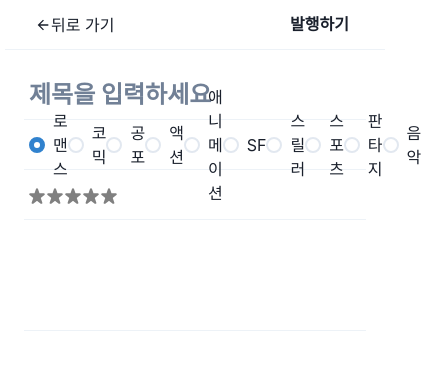
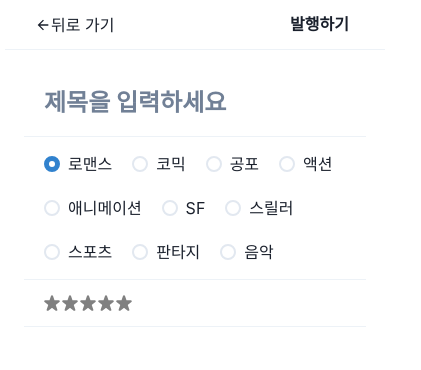
Before and after one commit to suyeon1218/review_page, a React (Vite) app: page /write in a window 390 px wide. Shown: the top 370 px of the page, 421 px wide, since content can reach past the window. Built offline with nearby package versions, Linux system fonts and the light colour scheme; a web font is replaced by a local one.

Commit message:
style: EditorPage 모바일 반응형 스타일 추가하기

```diff
--- a/src/components/InputCategory/index.style.ts
+++ b/src/components/InputCategory/index.style.ts
@@ -1,8 +1,13 @@
-import { RadioGroup } from '@chakra-ui/react';
+import { Radio, RadioGroup } from '@chakra-ui/react';
 import styled from '@emotion/styled';
 
 export const StyledRadioGroup = styled(RadioGroup)`
   width: 100%;
   display: flex;
-  justify-content: space-between;
+  gap: 20px;
+  flex-wrap: wrap;
 `;
+
+export const StyledRadio = styled(Radio)`
+  flex-shrink: 0;
+`;
--- a/src/components/InputCategory/index.tsx
+++ b/src/components/InputCategory/index.tsx
@@ -1,4 +1,3 @@
-import { Radio } from '@chakra-ui/react';
 import { Controller, useFormContext } from 'react-hook-form';
 import { MOVIE_CATEGORY } from '~/constants';
 import { MovieCategory } from '~/types';
@@ -20,11 +19,11 @@ const InputCategory = ({ defaultValue = 'ROMANCE' }: InputCategoryProps) => {
           defaultValue={defaultValue}
           onChange={onChange}>
           {Object.entries(MOVIE_CATEGORY).map(([key, value]) => (
-            <Radio
+            <S.StyledRadio
               key={key}
               value={key}>
               {value}
-            </Radio>
+            </S.StyledRadio>
           ))}
         </S.StyledRadioGroup>
       )}
--- a/src/components/Rating/index.style.ts
+++ b/src/components/Rating/index.style.ts
@@ -4,3 +4,9 @@ export const Container = styled.div`
   display: flex;
   gap: 2px;
 `;
+
+export const IconContainer = styled.span`
+  display: flex;
+  justify-content: center;
+  align-items: center;
+`;
--- a/src/components/Rating/index.tsx
+++ b/src/components/Rating/index.tsx
@@ -14,7 +14,7 @@ const Rating = ({ value = 0, readonly = true }: RatingProps) => {
   const handleClickIcon = (event: MouseEvent<HTMLDivElement>) => {
     if (readonly) return;
     if (event.target instanceof Element) {
-      const $span = event.target.closest('span') as HTMLSpanElement;
+      const $span = event.target.closest('S.IconContainer') as HTMLSpanElement;
       const { rating } = $span.dataset;
 
       if (rating) {
@@ -25,21 +25,21 @@ const Rating = ({ value = 0, readonly = true }: RatingProps) => {
 
   return (
     <S.Container onClick={handleClickIcon}>
-      <span data-rating={1}>
+      <S.IconContainer data-rating={1}>
         <StarIcon color={rating > 0 ? 'yellow.300' : 'gray'} />
-      </span>
-      <span data-rating={2}>
+      </S.IconContainer>
+      <S.IconContainer data-rating={2}>
         <StarIcon color={rating > 1 ? 'yellow.300' : 'gray'} />
-      </span>
-      <span data-rating={3}>
+      </S.IconContainer>
+      <S.IconContainer data-rating={3}>
         <StarIcon color={rating > 2 ? 'yellow.300' : 'gray'} />
-      </span>
-      <span data-rating={4}>
+      </S.IconContainer>
+      <S.IconContainer data-rating={4}>
         <StarIcon color={rating > 3 ? 'yellow.300' : 'gray'} />
-      </span>
-      <span data-rating={5}>
+      </S.IconContainer>
+      <S.IconContainer data-rating={5}>
         <StarIcon color={rating > 4 ? 'yellow.300' : 'gray'} />
-      </span>
+      </S.IconContainer>
     </S.Container>
   );
 };
--- a/src/pages/EditorPage/index.style.ts
+++ b/src/pages/EditorPage/index.style.ts
@@ -47,16 +47,11 @@ export const FormBody = styled.div`
 
 export const Col = styled.div`
   width: 100%;
-  height: 50px;
   display: flex;
   align-items: center;
   gap: 5px;
-  padding: 0px 20px;
+  padding: 15px 20px;
   border-bottom: 1px solid ${({ theme }) => theme.colors.gray[100]};
-
-  @media screen and (max-width: 768px) {
-    padding: 0px 5px;
-  }
 `;
 
 export const TitleRow = styled(Col)``;
```
